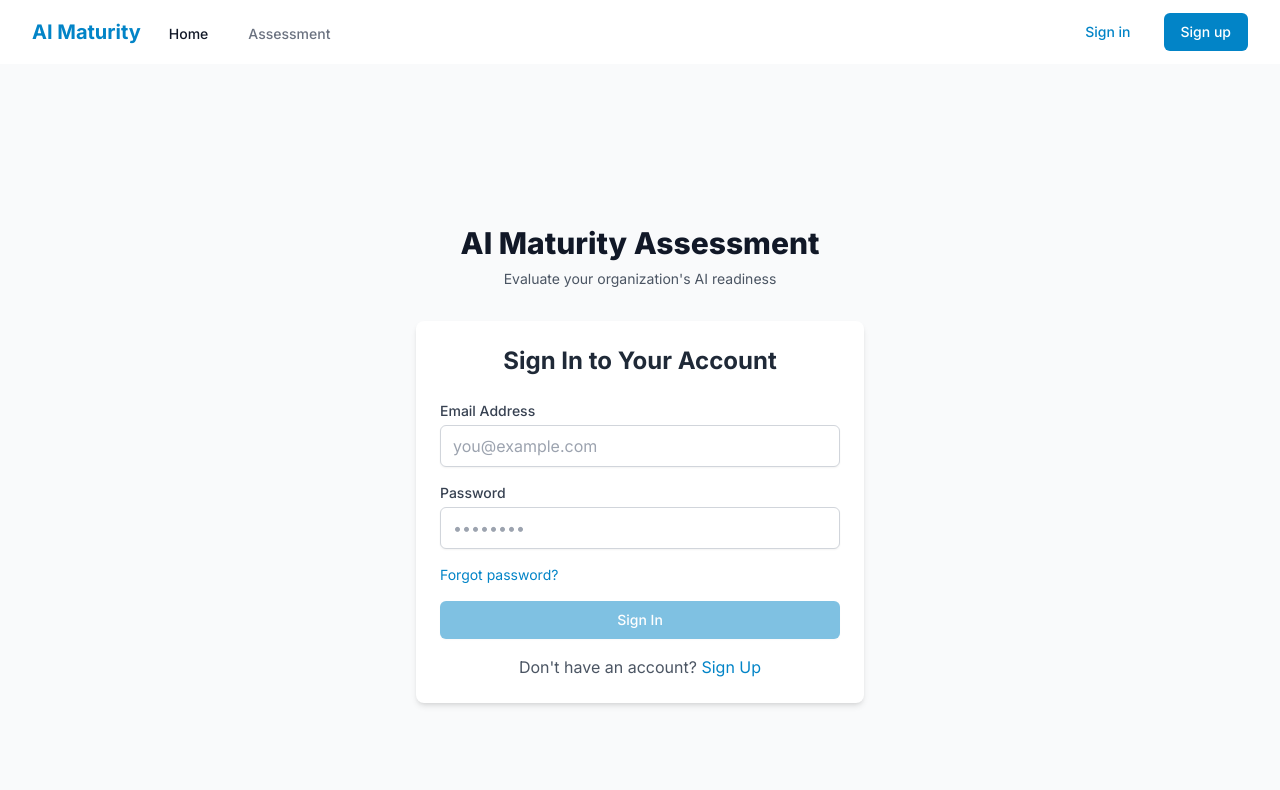
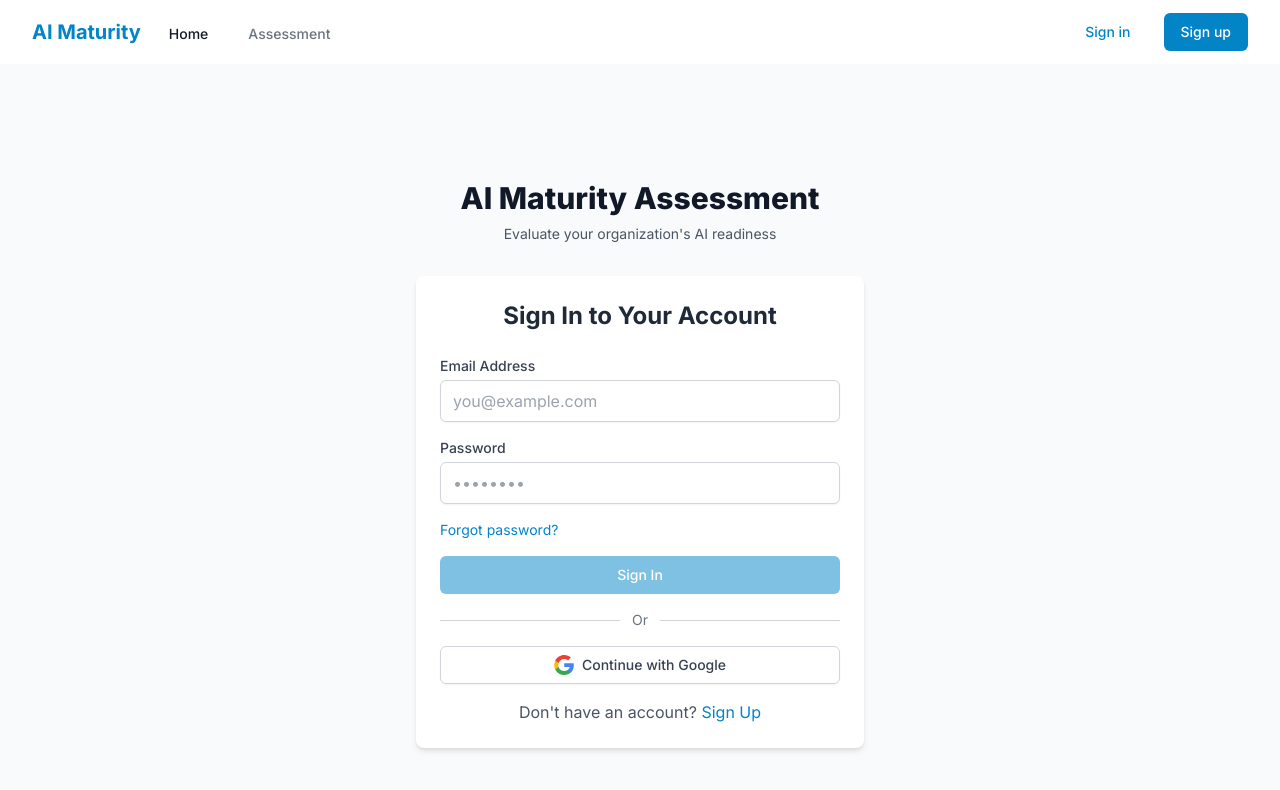
Before and after one commit to amirelion/ai-maturity-app, a Next.js app: page /login in a window 1280 px wide. Shown: the top 790 px of the page. Built offline with nearby package versions, Linux system fonts and the light colour scheme; no server answers.

Commit message:
Fix Firebase initialization issues and add Google Authentication

```diff
--- a/src/components/auth/LoginForm.tsx
+++ b/src/components/auth/LoginForm.tsx
@@ -1,7 +1,7 @@
 'use client'
 
 import { useState } from 'react';
-import { signIn, resetPassword } from '@/lib/auth';
+import { signIn, resetPassword, signInWithGoogle } from '@/lib/auth';
 import { useRouter } from 'next/navigation';
 
 interface LoginFormProps {
@@ -32,6 +32,24 @@
       }
     } catch (err: any) {
       setError(err.message || 'Failed to sign in. Please check your credentials.');
+    } finally {
+      setIsLoading(false);
+    }
+  };
+
+  const handleGoogleLogin = async () => {
+    setError('');
+    setIsLoading(true);
+
+    try {
+      await signInWithGoogle();
+      if (onSuccess) {
+        onSuccess();
+      } else {
+        router.push('/dashboard');
+      }
+    } catch (err: any) {
+      setError(err.message || 'Failed to sign in with Google. Please try again.');
     } finally {
       setIsLoading(false);
     }
@@ -177,6 +195,29 @@
           {isLoading ? 'Signing in...' : 'Sign In'}
         </button>
 
+        <div className="relative flex items-center justify-center my-4">
+          <div className="border-t border-gray-300 dark:border-gray-600 w-full"></div>
+          <span className="px-3 bg-white dark:bg-gray-800 text-gray-500 dark:text-gray-400 text-sm">Or</span>
+          <div className="border-t border-gray-300 dark:border-gray-600 w-full"></div>
+        </div>
+
+        <button
+          type="button"
+          onClick={handleGoogleLogin}
+          disabled={isLoading}
+          className="flex items-center justify-center w-full py-2 px-4 border border-gray-300 dark:border-gray-600 rounded-md shadow-sm text-sm font-medium text-gray-700 dark:text-gray-200 bg-white dark:bg-gray-700 hover:bg-gray-50 dark:hover:bg-gray-600 focus:outline-none focus:ring-2 focus:ring-offset-2 focus:ring-gray-500 disabled:opacity-50 disabled:cursor-not-allowed"
+        >
+          <svg className="h-5 w-5 mr-2" viewBox="0 0 24 24" width="24" height="24">
+            <g transform="matrix(1, 0, 0, 1, 27.009001, -39.238998)">
+              <path fill="#4285F4" d="M -3.264 51.509 C -3.264 50.719 -3.334 49.969 -3.454 49.239 L -14.754 49.239 L -14.754 53.749 L -8.284 53.749 C -8.574 55.229 -9.424 56.479 -10.684 57.329 L -10.684 60.329 L -6.824 60.329 C -4.564 58.239 -3.264 55.159 -3.264 51.509 Z"/>
+              <path fill="#34A853" d="M -14.754 63.239 C -11.514 63.239 -8.804 62.159 -6.824 60.329 L -10.684 57.329 C -11.764 58.049 -13.134 58.489 -14.754 58.489 C -17.884 58.489 -20.534 56.379 -21.484 53.529 L -25.464 53.529 L -25.464 56.619 C -23.494 60.539 -19.444 63.239 -14.754 63.239 Z"/>
+              <path fill="#FBBC05" d="M -21.484 53.529 C -21.734 52.809 -21.864 52.039 -21.864 51.239 C -21.864 50.439 -21.724 49.669 -21.484 48.949 L -21.484 45.859 L -25.464 45.859 C -26.284 47.479 -26.754 49.299 -26.754 51.239 C -26.754 53.179 -26.284 54.999 -25.464 56.619 L -21.484 53.529 Z"/>
+              <path fill="#EA4335" d="M -14.754 43.989 C -12.984 43.989 -11.404 44.599 -10.154 45.789 L -6.734 42.369 C -8.804 40.429 -11.514 39.239 -14.754 39.239 C -19.444 39.239 -23.494 41.939 -25.464 45.859 L -21.484 48.949 C -20.534 46.099 -17.884 43.989 -14.754 43.989 Z"/>
+            </g>
+          </svg>
+          {isLoading ? 'Signing in...' : 'Continue with Google'}
+        </button>
+
         <div className="text-center mt-4">
           <span className="text-gray-600 dark:text-gray-400">Don't have an account? </span>
           <button
--- a/src/components/auth/SignupForm.tsx
+++ b/src/components/auth/SignupForm.tsx
@@ -1,7 +1,7 @@
 'use client'
 
 import { useState } from 'react';
-import { registerUser } from '@/lib/auth';
+import { registerUser, signInWithGoogle } from '@/lib/auth';
 import { useRouter } from 'next/navigation';
 
 interface SignupFormProps {
@@ -45,6 +45,24 @@
       }
     } catch (err: any) {
       setError(err.message || 'Failed to sign up. Please try again.');
+    } finally {
+      setIsLoading(false);
+    }
+  };
+
+  const handleGoogleSignup = async () => {
+    setError('');
+    setIsLoading(true);
+
+    try {
+      await signInWithGoogle();
+      if (onSuccess) {
+        onSuccess();
+      } else {
+        router.push('/dashboard');
+      }
+    } catch (err: any) {
+      setError(err.message || 'Failed to sign up with Google. Please try again.');
     } finally {
       setIsLoading(false);
     }
@@ -131,6 +149,29 @@
           {isLoading ? 'Signing up...' : 'Sign Up'}
         </button>
 
+        <div className="relative flex items-center justify-center my-4">
+          <div className="border-t border-gray-300 dark:border-gray-600 w-full"></div>
+          <span className="px-3 bg-white dark:bg-gray-800 text-gray-500 dark:text-gray-400 text-sm">Or</span>
+          <div className="border-t border-gray-300 dark:border-gray-600 w-full"></div>
+        </div>
+
+        <button
+          type="button"
+          onClick={handleGoogleSignup}
+          disabled={isLoading}
+          className="flex items-center justify-center w-full py-2 px-4 border border-gray-300 dark:border-gray-600 rounded-md shadow-sm text-sm font-medium text-gray-700 dark:text-gray-200 bg-white dark:bg-gray-700 hover:bg-gray-50 dark:hover:bg-gray-600 focus:outline-none focus:ring-2 focus:ring-offset-2 focus:ring-gray-500 disabled:opacity-50 disabled:cursor-not-allowed"
+        >
+          <svg className="h-5 w-5 mr-2" viewBox="0 0 24 24" width="24" height="24">
+            <g transform="matrix(1, 0, 0, 1, 27.009001, -39.238998)">
+              <path fill="#4285F4" d="M -3.264 51.509 C -3.264 50.719 -3.334 49.969 -3.454 49.239 L -14.754 49.239 L -14.754 53.749 L -8.284 53.749 C -8.574 55.229 -9.424 56.479 -10.684 57.329 L -10.684 60.329 L -6.824 60.329 C -4.564 58.239 -3.264 55.159 -3.264 51.509 Z"/>
+              <path fill="#34A853" d="M -14.754 63.239 C -11.514 63.239 -8.804 62.159 -6.824 60.329 L -10.684 57.329 C -11.764 58.049 -13.134 58.489 -14.754 58.489 C -17.884 58.489 -20.534 56.379 -21.484 53.529 L -25.464 53.529 L -25.464 56.619 C -23.494 60.539 -19.444 63.239 -14.754 63.239 Z"/>
+              <path fill="#FBBC05" d="M -21.484 53.529 C -21.734 52.809 -21.864 52.039 -21.864 51.239 C -21.864 50.439 -21.724 49.669 -21.484 48.949 L -21.484 45.859 L -25.464 45.859 C -26.284 47.479 -26.754 49.299 -26.754 51.239 C -26.754 53.179 -26.284 54.999 -25.464 56.619 L -21.484 53.529 Z"/>
+              <path fill="#EA4335" d="M -14.754 43.989 C -12.984 43.989 -11.404 44.599 -10.154 45.789 L -6.734 42.369 C -8.804 40.429 -11.514 39.239 -14.754 39.239 C -19.444 39.239 -23.494 41.939 -25.464 45.859 L -21.484 48.949 C -20.534 46.099 -17.884 43.989 -14.754 43.989 Z"/>
+            </g>
+          </svg>
+          {isLoading ? 'Signing up...' : 'Continue with Google'}
+        </button>
+
         <div className="text-center mt-4">
           <span className="text-gray-600 dark:text-gray-400">Already have an account? </span>
           <button
--- a/src/lib/auth.ts
+++ b/src/lib/auth.ts
@@ -1,12 +1,13 @@
 import {
   createUserWithEmailAndPassword,
   signInWithEmailAndPassword,
+  signInWithPopup,
   signOut as firebaseSignOut,
   sendPasswordResetEmail,
   updateProfile,
   User
 } from 'firebase/auth';
-import { auth } from './firebase';
+import { auth, googleProvider } from './firebase';
 
 // Register a new user
 export async function registerUser(email: string, password: string, displayName?: string) {
@@ -34,6 +35,17 @@
   }
 }
 
+// Sign in with Google
+export async function signInWithGoogle() {
+  try {
+    const result = await signInWithPopup(auth, googleProvider);
+    return result.user;
+  } catch (error: any) {
+    console.error('Error signing in with Google:', error);
+    throw new Error(error.message || 'An error occurred during Google sign in');
+  }
+}
+
 // Sign out user
 export async function signOut() {
   try {
--- a/src/lib/firebase.ts
+++ b/src/lib/firebase.ts
@@ -1,6 +1,6 @@
 // Import the functions you need from the SDKs you need
-import { initializeApp, getApps, FirebaseApp } from 'firebase/app';
-import { getAuth, Auth } from 'firebase/auth';
+import { initializeApp, getApps, getApp, FirebaseApp } from 'firebase/app';
+import { getAuth, Auth, GoogleAuthProvider } from 'firebase/auth';
 import { getFirestore, Firestore } from 'firebase/firestore';
 
 // Your web app's Firebase configuration
@@ -15,24 +15,31 @@
 };
 
 // Initialize Firebase for client-side
-let app: FirebaseApp | undefined;
+let app: FirebaseApp;
 let auth: Auth;
 let db: Firestore;
+let googleProvider: GoogleAuthProvider;
 
-// Only initialize Firebase if we're in a browser environment and the app isn't already initialized
-if (typeof window !== 'undefined' && getApps().length === 0) {
+if (typeof window !== 'undefined') {
   try {
-    app = initializeApp(firebaseConfig);
+    // Initialize Firebase
+    app = getApps().length === 0 ? initializeApp(firebaseConfig) : getApp();
+
+    // Initialize Authentication
     auth = getAuth(app);
+
+    // Initialize Firestore
     db = getFirestore(app);
+
+    // Initialize Google Authentication Provider
+    googleProvider = new GoogleAuthProvider();
+    googleProvider.setCustomParameters({ prompt: 'select_account' });
   } catch (error) {
     console.error('Firebase initialization error:', error);
   }
 } else {
-  // For server-side, use existing apps or create placeholders
-  app = undefined;
-  auth = {} as Auth;
-  db = {} as Firestore;
+  // Handling for server-side rendering
+  console.warn('Firebase is not initialized on server-side');
 }
 
-export { app, auth, db };
+export { app, auth, db, googleProvider };
```
Also changed, not shown: 3 other files (tests, documents, lock files or other folders).
